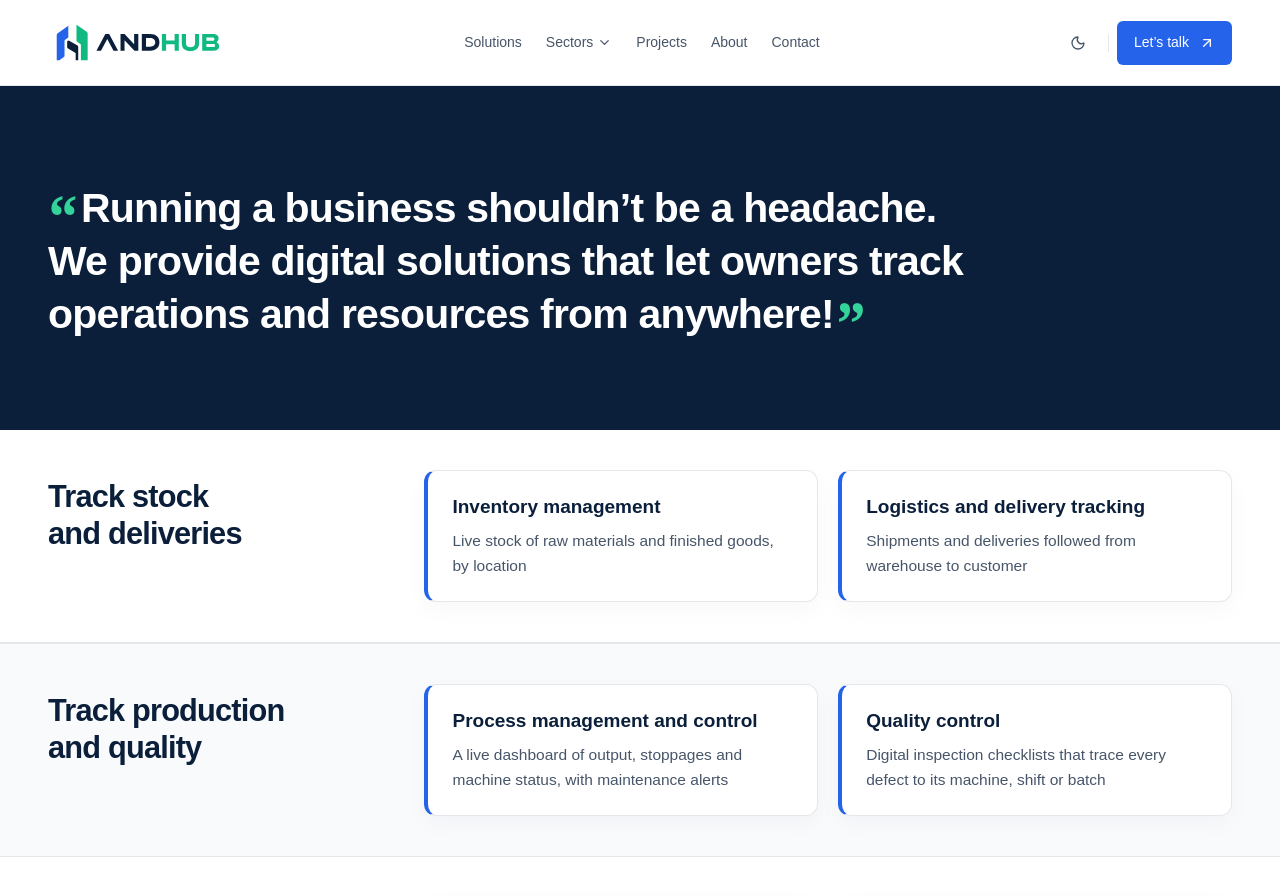
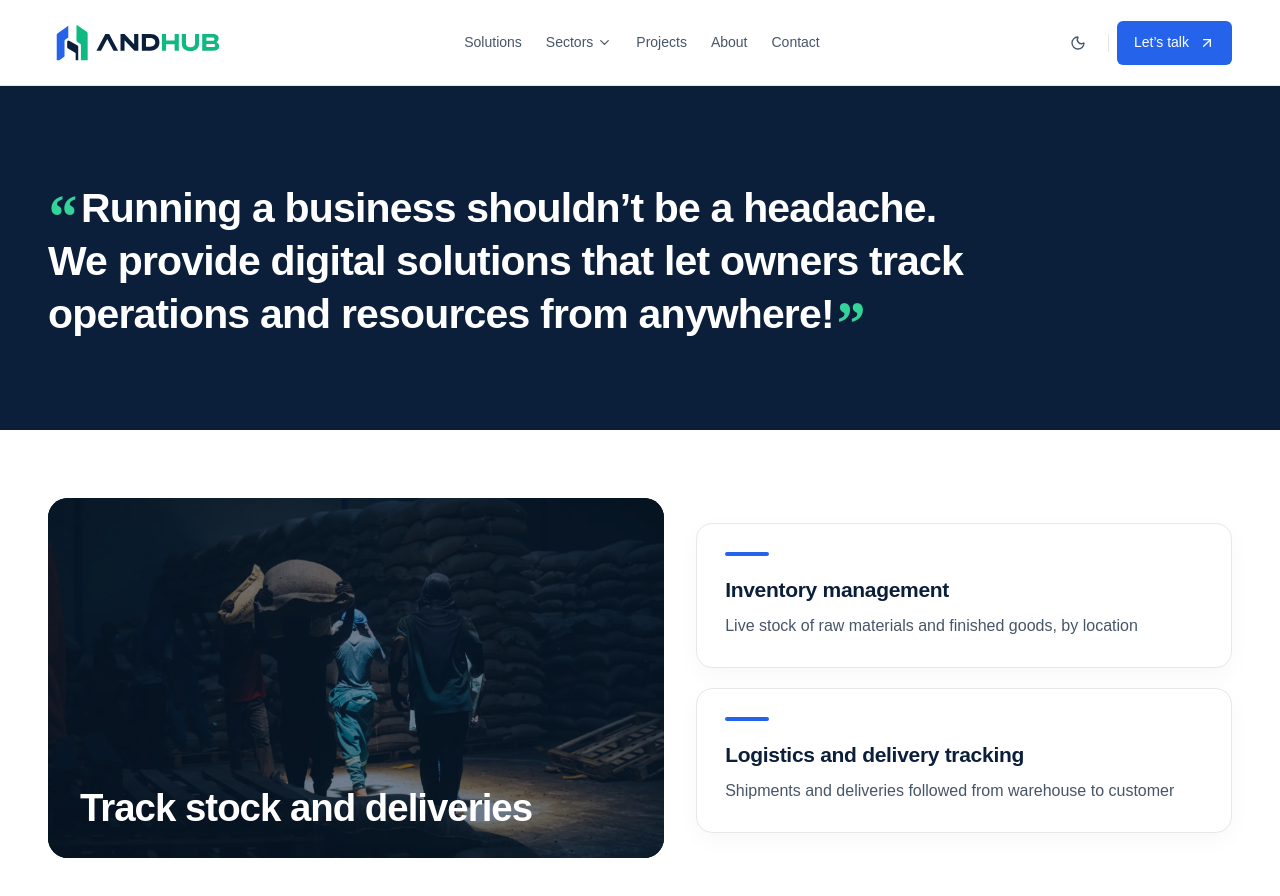
Before and after one commit to 1hubengineering/website-v1, a React (Vite) app: page /solutions in a window 1280 px wide. Shown: the top 896 px of the page. Built offline with nearby package versions, Linux system fonts and the light colour scheme; a web font is replaced by a local one.

Commit message:
Solutions: photo rows with motion, as in the approved mockup
Each group shows its title on a wide photo beside its two cards, switching
sides row by row. Rows rise in and cards slide in as they scroll into view,
photos zoom slowly, cards lift on hover; all still for reduced motion.

```diff
--- a/src/content/solutions.ts
+++ b/src/content/solutions.ts
@@ -133,11 +133,14 @@ export type TrackCard = { id: string; name: string; description: string };
 export const trackGroups: {
   id: string;
   title: string;
+  // Wide photo behind the group title (a licensed photo under public/).
+  image: { src: string; alt: string };
   color: "blue" | "green" | "navy";
   cards: [TrackCard, TrackCard];
 }[] = [
   {
     id: "track-stock",
+    image: { src: "sectors/brands-and-exporters-3.webp", alt: "Workers carrying sacks in a warehouse" },
     title: "Track stock and deliveries",
     color: "blue",
     cards: [
@@ -155,6 +158,7 @@ export const trackGroups: {
   },
   {
     id: "track-production",
+    image: { src: "sectors/metal-and-engineering.webp", alt: "Metal fabrication hall with crews at work" },
     title: "Track production and quality",
     color: "blue",
     cards: [
@@ -172,6 +176,7 @@ export const trackGroups: {
   },
   {
     id: "track-sales",
+    image: { src: "sectors/brands-and-exporters.webp", alt: "Roasted Ethiopian coffee beans in an open bag" },
     title: "Track sales and products",
     color: "green",
     cards: [
@@ -189,6 +194,7 @@ export const trackGroups: {
   },
   {
     id: "track-projects",
+    image: { src: "sectors/construction.webp", alt: "Busy construction site with a tower crane" },
     title: "Track projects and sites",
     color: "navy",
     cards: [
@@ -206,6 +212,7 @@ export const trackGroups: {
   },
   {
     id: "track-learning",
+    image: { src: "sectors/schools-and-colleges.webp", alt: "Students at desks in a classroom" },
     title: "Track learning and information",
     color: "navy",
     cards: [
@@ -223,6 +230,7 @@ export const trackGroups: {
   },
   {
     id: "ai-driven-operations",
+    image: { src: "sectors/banking-and-finance-3.webp", alt: "Addis Ababa skyline at night" },
     title: "AI-driven operations",
     color: "green",
     cards: [
--- a/src/pages/solutions.tsx
+++ b/src/pages/solutions.tsx
@@ -1,11 +1,41 @@
+import { useEffect, useRef, type CSSProperties } from "react";
 import { PageHero } from "@/components/page-hero";
 import { CtaBand } from "@/components/sections";
 import { trackGroups } from "@/content/solutions";
 
+const base = import.meta.env.BASE_URL;
+
 // Card accent follows the brand colour roles.
 const familyFor = { blue: "make", green: "sell", navy: "learn-build" } as const;
 
+// Rows rise in, and their cards slide in, as they scroll into view. Without
+// JavaScript or with reduced motion everything is simply shown.
+function useRevealRows() {
+  const root = useRef<HTMLDivElement>(null);
+  useEffect(() => {
+    const element = root.current;
+    if (!element || window.matchMedia("(prefers-reduced-motion: reduce)").matches) return;
+    const rows = [...element.querySelectorAll<HTMLElement>(".solution-row")];
+    rows.forEach((row) => row.classList.add("is-pending"));
+    const observer = new IntersectionObserver(
+      (entries) => {
+        for (const entry of entries) {
+          if (!entry.isIntersecting) continue;
+          entry.target.classList.add("is-visible");
+          entry.target.classList.remove("is-pending");
+          observer.unobserve(entry.target);
+        }
+      },
+      { threshold: 0.2 },
+    );
+    rows.forEach((row) => observer.observe(row));
+    return () => observer.disconnect();
+  }, []);
+  return root;
+}
+
 export function SolutionsPage() {
+  const rows = useRevealRows();
   return (
     <>
       {/* One quote to business owners, one size: the bridge we offer. */}
@@ -19,24 +49,38 @@ export function SolutionsPage() {
         }
       />
 
-      {/* Six groups of what owners track, two short cards each. */}
+      {/* Six groups of what owners track: a photo with the title, two short cards. The
+          photo switches sides on each row. */}
+      <div className="solution-rows" ref={rows}>
         {trackGroups.map((group, index) => (
           <section
             key={group.id}
             id={group.id}
-          className={index % 2 ? "track-group section-surface" : "track-group"}
+            className={index % 2 ? "solution-row is-flipped" : "solution-row"}
             aria-labelledby={`${group.id}-title`}
           >
-          <div className="container track-group-layout">
+            <div className="container solution-row-grid">
+              <div className="solution-photo">
+                <img
+                  src={`${base}${group.image.src}`}
+                  alt={group.image.alt}
+                  width="1920"
+                  height="1080"
+                  loading="lazy"
+                  decoding="async"
+                />
                 <h2 id={`${group.id}-title`}>{group.title}</h2>
-            <ul className="solution-grid track-group-cards">
-              {group.cards.map((card) => (
+              </div>
+              <ul className="solution-row-cards">
+                {group.cards.map((card, cardIndex) => (
                   <li
                     key={card.id}
                     id={card.id}
-                  className="solution-card solution-card-short"
+                    className="solution-tile"
                     data-family={familyFor[group.color]}
+                    style={{ "--delay": `${0.25 + cardIndex * 0.18}s` } as CSSProperties}
                   >
+                    <span className="solution-tile-bar" aria-hidden="true" />
                     <h3>{card.name}</h3>
                     <p>{card.description}</p>
                   </li>
@@ -45,6 +89,7 @@ export function SolutionsPage() {
             </div>
           </section>
         ))}
+      </div>
 
       <CtaBand
         title="Not sure which solution fits?"
--- a/src/styles/pages.css
+++ b/src/styles/pages.css
@@ -998,3 +998,178 @@ q.hook-quote::after {
     padding-block: 32px;
   }
 }
+
+/* ---- Solutions: photo rows with two cards, zig-zag, revealed on scroll ---- */
+.solution-rows {
+  padding-block: 24px 40px;
+}
+.solution-row {
+  padding-block: 44px;
+}
+.solution-row-grid {
+  display: grid;
+  grid-template-columns: minmax(0, 1.15fr) minmax(0, 1fr);
+  gap: 32px;
+  align-items: stretch;
+}
+.solution-row.is-flipped .solution-photo {
+  order: 2;
+}
+.solution-photo {
+  position: relative;
+  min-height: 360px;
+  border-radius: 20px;
+  overflow: hidden;
+  background: var(--brand-navy);
+}
+.solution-photo img {
+  position: absolute;
+  inset: 0;
+  width: 100%;
+  height: 100%;
+  object-fit: cover;
+}
+.solution-photo::after {
+  content: "";
+  position: absolute;
+  inset: 0;
+  background: rgba(11, 31, 59, 0.55);
+}
+.solution-photo h2 {
+  position: absolute;
+  z-index: 1;
+  left: 32px;
+  right: 32px;
+  bottom: 28px;
+  margin: 0;
+  color: #ffffff;
+  font-size: clamp(28px, 3vw, 40px);
+  line-height: 1.15;
+  letter-spacing: -1px;
+  font-weight: 800;
+}
+.solution-row-cards {
+  list-style: none;
+  margin: 0;
+  padding: 0;
+  display: flex;
+  flex-direction: column;
+  justify-content: center;
+  gap: 20px;
+}
+.solution-tile {
+  --family: var(--brand-navy);
+  padding: 28px;
+  border-radius: 16px;
+  background: var(--card);
+  border: 1px solid var(--border);
+  box-shadow: var(--shadow);
+  scroll-margin-top: 110px;
+  transition:
+    transform 0.25s ease,
+    box-shadow 0.25s ease;
+}
+.solution-tile[data-family="make"] {
+  --family: var(--brand-blue);
+}
+.solution-tile[data-family="sell"] {
+  --family: var(--brand-green);
+}
+.dark .solution-tile[data-family="learn-build"] {
+  --family: #8094ae;
+}
+.solution-tile:hover {
+  transform: translateY(-4px);
+  box-shadow: 0 18px 40px rgba(11, 31, 59, 0.14);
+}
+.solution-tile:target {
+  outline: 2px solid var(--family);
+  outline-offset: 3px;
+}
+.solution-tile-bar {
+  display: block;
+  width: 44px;
+  height: 4px;
+  border-radius: 4px;
+  background: var(--family);
+  margin-bottom: 18px;
+}
+.solution-tile h3 {
+  margin: 0 0 8px;
+  font-size: 21px;
+  font-weight: 700;
+  letter-spacing: -0.3px;
+}
+.solution-tile p {
+  margin: 0;
+  font-size: 16px;
+  line-height: 1.6;
+  color: var(--muted);
+}
+
+/* Reveal on scroll (only when JavaScript runs and motion is allowed) */
+.solution-row.is-pending .solution-row-grid {
+  opacity: 0;
+  translate: 0 32px;
+}
+.solution-row.is-pending .solution-tile {
+  opacity: 0;
+  translate: 28px 0;
+}
+.solution-row.is-flipped.is-pending .solution-tile {
+  translate: -28px 0;
+}
+.solution-row.is-visible .solution-row-grid {
+  transition:
+    opacity 0.9s cubic-bezier(0.2, 0.7, 0.2, 1),
+    translate 0.9s cubic-bezier(0.2, 0.7, 0.2, 1);
+}
+.solution-row.is-visible .solution-tile {
+  transition:
+    opacity 0.8s cubic-bezier(0.2, 0.7, 0.2, 1) var(--delay),
+    translate 0.8s cubic-bezier(0.2, 0.7, 0.2, 1) var(--delay),
+    transform 0.25s ease,
+    box-shadow 0.25s ease;
+}
+@media (prefers-reduced-motion: no-preference) {
+  .solution-row.is-visible .solution-photo img {
+    animation: solution-zoom 14s ease-in-out infinite alternate;
+  }
+}
+@keyframes solution-zoom {
+  from {
+    transform: scale(1);
+  }
+  to {
+    transform: scale(1.08);
+  }
+}
+
+@media (max-width: 900px) {
+  .solution-row {
+    padding-block: 28px;
+  }
+  .solution-row-grid {
+    grid-template-columns: minmax(0, 1fr);
+    gap: 16px;
+  }
+  .solution-row.is-flipped .solution-photo {
+    order: 0;
+  }
+  .solution-photo {
+    min-height: 220px;
+  }
+  .solution-photo h2 {
+    left: 20px;
+    right: 20px;
+    bottom: 18px;
+    font-size: 26px;
+  }
+  .solution-tile {
+    padding: 22px;
+  }
+  .solution-row.is-pending .solution-tile,
+  .solution-row.is-flipped.is-pending .solution-tile {
+    translate: 0 20px;
+  }
+}
```
Also changed, not shown: 1 other file (tests, documents, lock files or other folders). Lines whose indentation alone changed are shown as unchanged.
